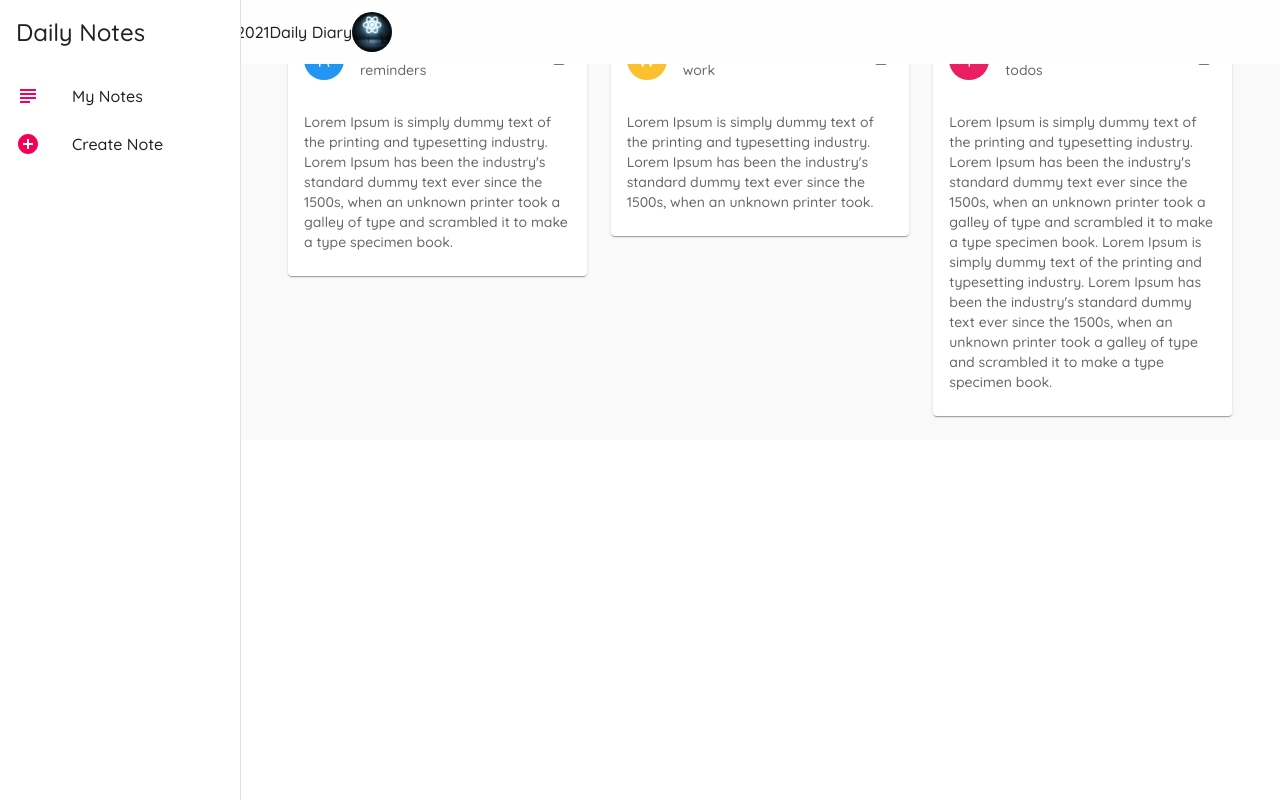
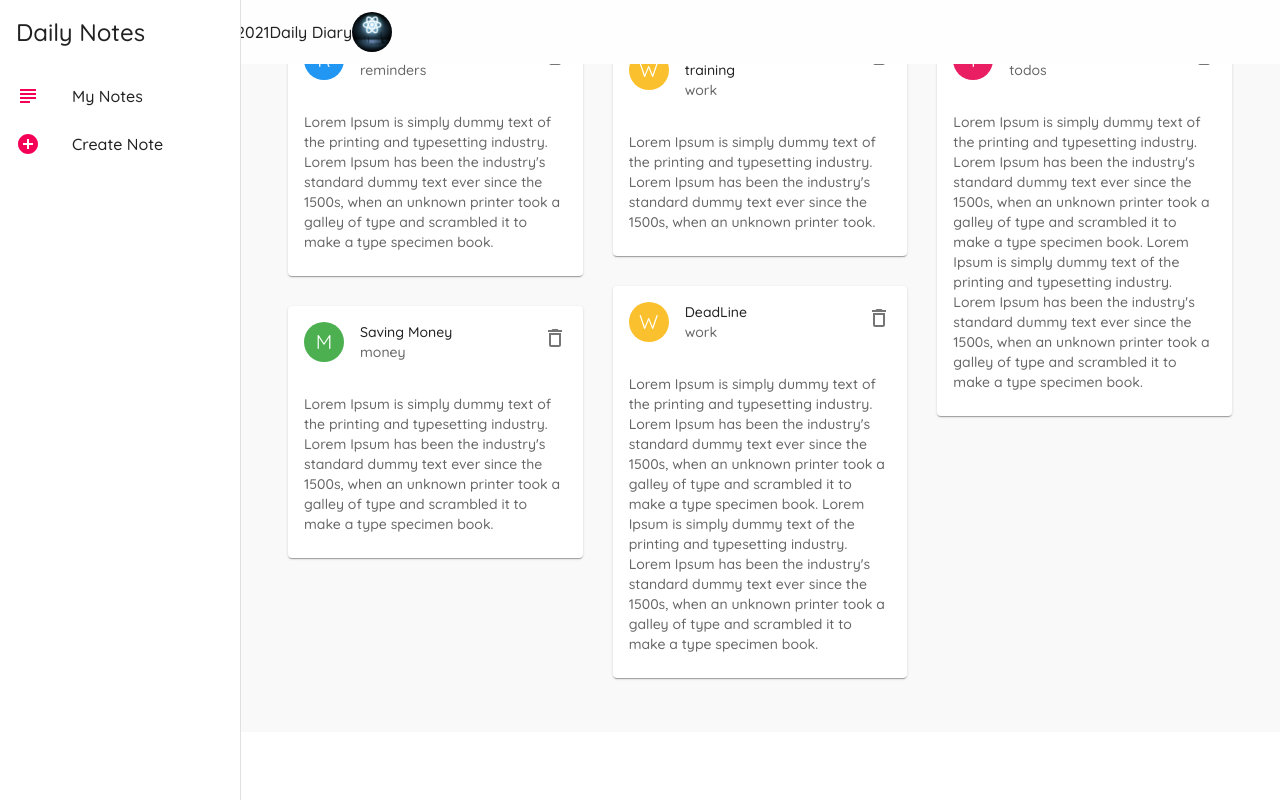
Before and after one commit to KazutoKuro/materialui-notes, a React (Create React App) app: page / in a window 1280 px wide. Built offline with nearby package versions, Linux system fonts and the light colour scheme; data requests are answered from the project's data file.

Commit message:
L-18: Masonry css

```diff
--- a/data/db.json
+++ b/data/db.json
@@ -17,6 +17,18 @@
       "details": "Lorem Ipsum is simply dummy text of the printing and typesetting industry. Lorem Ipsum has been the industry's standard dummy text ever since the 1500s, when an unknown printer took a galley of type and scrambled it to make a type specimen book.\nLorem Ipsum is simply dummy text of the printing and typesetting industry. Lorem Ipsum has been the industry's standard dummy text ever since the 1500s, when an unknown printer took a galley of type and scrambled it to make a type specimen book.",
       "category": "todos",
       "id": 3
+    },
+    {
+      "title": "Saving Money",
+      "details": "Lorem Ipsum is simply dummy text of the printing and typesetting industry. Lorem Ipsum has been the industry's standard dummy text ever since the 1500s, when an unknown printer took a galley of type and scrambled it to make a type specimen book.",
+      "category": "money",
+      "id": 4
+    },
+    {
+      "title": "DeadLine",
+      "details": "Lorem Ipsum is simply dummy text of the printing and typesetting industry. Lorem Ipsum has been the industry's standard dummy text ever since the 1500s, when an unknown printer took a galley of type and scrambled it to make a type specimen book. Lorem Ipsum is simply dummy text of the printing and typesetting industry. Lorem Ipsum has been the industry's standard dummy text ever since the 1500s, when an unknown printer took a galley of type and scrambled it to make a type specimen book.",
+      "category": "work",
+      "id": 5
     }
   ]
 }
--- a/package.json
+++ b/package.json
@@ -16,6 +16,7 @@
     "date-fns": "^2.26.0",
     "react": "^17.0.1",
     "react-dom": "^17.0.1",
+    "react-masonry-css": "^1.0.16",
     "react-router-dom": "^5.2.0",
     "react-scripts": "4.0.2",
     "web-vitals": "^1.1.0"
--- a/src/components/NoteCard.js
+++ b/src/components/NoteCard.js
@@ -1,13 +1,13 @@
 import React from 'react'
 import Card from '@mui/material/Card';
 import CardHeader from '@mui/material/CardHeader';
-import CardMedia from '@mui/material/CardMedia';
 import CardContent from '@mui/material/CardContent';
 import { Avatar, IconButton, Typography } from '@mui/material';
 import DeleteOutlined from '@mui/icons-material/DeleteOutlined';
 import { makeStyles } from '@mui/styles';
 import { StyledEngineProvider } from '@mui/material/styles';
 import { blue, green, pink, yellow } from '@mui/material/colors';
+
 
 const useStyles = makeStyles({
     avatar: {
--- a/src/index.css
+++ b/src/index.css
@@ -4,3 +4,20 @@ body {
   -webkit-font-smoothing: antialiased;
   -moz-osx-font-smoothing: grayscale;
 }
+
+.my-masonry-grid {
+  display: -webkit-box; /* Not needed if autoprefixing */
+  display: -ms-flexbox; /* Not needed if autoprefixing */
+  display: flex;
+  margin-left: -30px; /* gutter size offset */
+  width: auto;
+}
+.my-masonry-grid_column {
+  padding-left: 30px; /* gutter size */
+  background-clip: padding-box;
+}
+
+/* Style your items */
+.my-masonry-grid_column > div { /* change div to reference your elements you put in <Masonry> */
+  margin-bottom: 30px;
+}
--- a/src/pages/Notes.js
+++ b/src/pages/Notes.js
@@ -1,8 +1,8 @@
 import React, { useEffect, useState } from 'react'
 import { Grid } from '@mui/material'
-import { Paper } from '@mui/material'
 import { Container } from '@mui/material'
 import NoteCard from '../components/NoteCard'
+import Masonry from 'react-masonry-css'
 
 export default function Notes() {
   const [notes, setNotes] = useState([])
@@ -22,6 +22,12 @@ export default function Notes() {
     setNotes(newNotes)
   }
 
+  const breakpoints = {
+    default: 3,
+    1100: 2,
+    700: 1
+  }
+
   return (
     <Container>
       {/* <Grid container>
@@ -39,13 +45,18 @@ export default function Notes() {
         </Grid>
       </Grid> */}
 
-      <Grid container spacing={3}>
+      <Masonry
+        breakpointCols={breakpoints}
+        className="my-masonry-grid"
+        columnClassName="my-masonry-grid_column"
+      >
         {notes.map(note => (
-          <Grid item key={note.id} xs={12} md={6} lg={4}>
+          <div item key={note.id} xs={12} md={6} lg={4}>
             <NoteCard note={note} handleDelete={handleDelete} />
-          </Grid>
+          </div>
         ))}
-      </Grid>
+      </Masonry>
+
     </Container>
   )
 }
```
Also changed, not shown: 1 other file (tests, documents, lock files or other folders).
